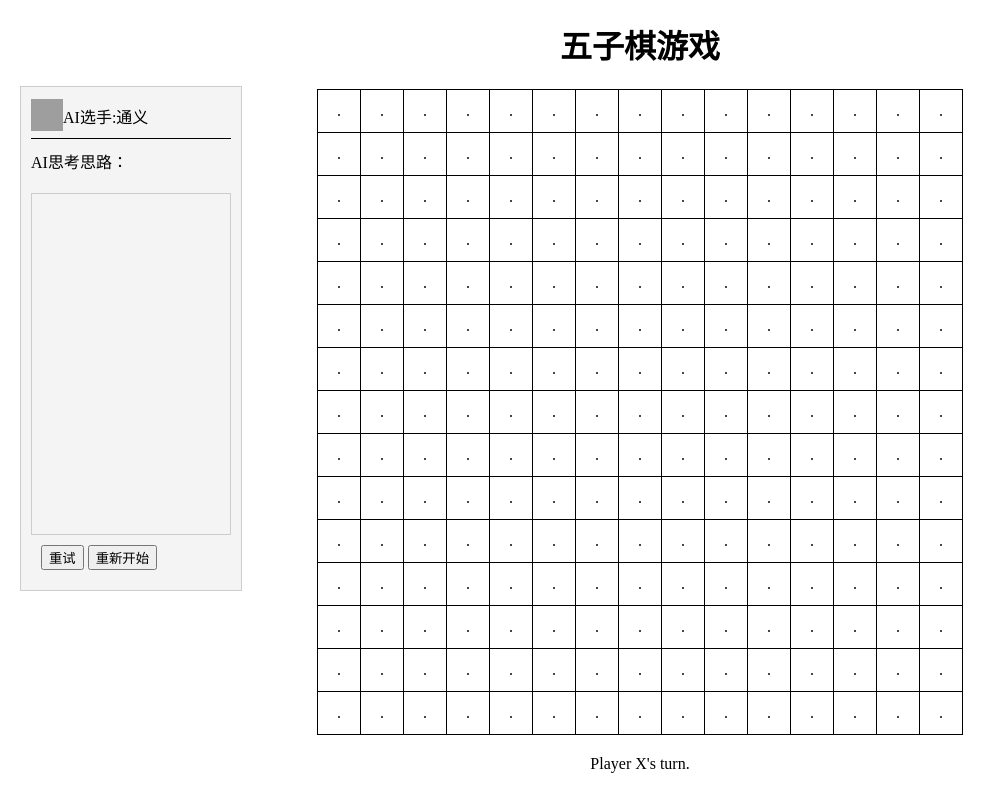
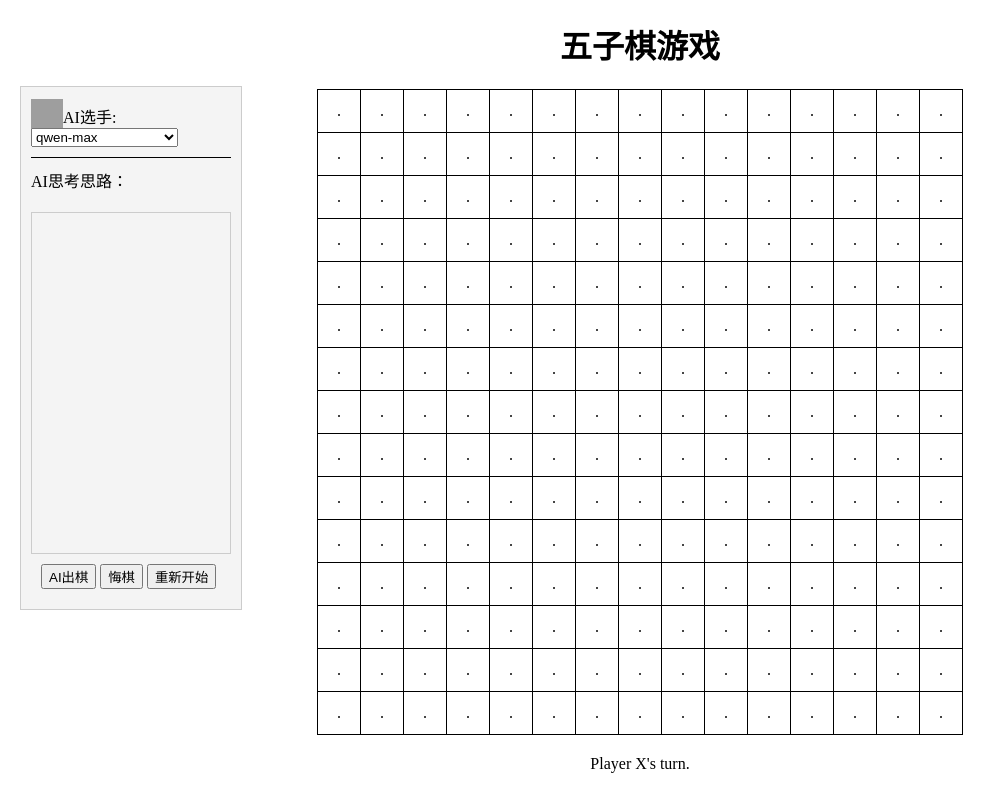
Before and after one commit to hrb518/WZQ-RL, a Flask app: page / in a window 1280 px wide. Shown: the whole page, without its empty margins (0-1006 px from the left). Run offline with Flask 3, Linux system fonts and the light colour scheme; parts of the project's set-up code (start-up, migrations or seed data) failed here and were passed over; grey boxes are pictures that could not be loaded.

Commit message:
feat(game): 增加五子棋 AI 功能并优化游戏逻辑
- 新增 AI 模型选择功能，支持多种模型切换
- 实现棋盘解析和棋子位置分析，优化 AI 对战策略
- 增加悔棋功能，提升玩家体验
- 调整 AI 思考逻辑，提高对局质量

````diff
--- a/chat.py
+++ b/chat.py
@@ -9,23 +9,43 @@ current_file_path = os.path.join( os.path.dirname(__file__), "key.ini")
 config.read(current_file_path)
 
 api_key = config['DEFAULT']['api_key']
+base_url = config['DEFAULT']['base_url']
+model = config['DEFAULT']['model']
 
 #走deepseek模型
-model="deepseek-chat"
-base_url = "https://api.deepseek.com"
-
+# base_url = "https://api.deepseek.com"
+# model="deepseek-chat"
+# model="deepseek-reasoner"
 
 # 走通义千问模型
-base_url =  "https://dashscope.aliyuncs.com/compatible-mode/v1"
-model="qwen-plus"
-
+# base_url =  "https://dashscope.aliyuncs.com/compatible-mode/v1"
+# model="qwen-plus"
+# model="deepseek-r1"
 
 client = OpenAI(api_key=api_key, base_url=base_url)
+def parse_board(board_str):
+    return [list(row.split()) for row in board_str.strip().split('\n')]
 
-def chat_wzq(msg):
+def chat_wzq(msg,model):
     user_message = msg
+    board = parse_board(msg)
+
+    # 获取 X 和 O 的坐标位置
+    x_positions = [(i, j) for i, row in enumerate(board) for j, cell in enumerate(row) if cell == 'X']
+    o_positions = [(i, j) for i, row in enumerate(board) for j, cell in enumerate(row) if cell == 'O']
+
+    # 将坐标位置格式化为字符串
+    x_positions_str = ', '.join([f"({x},{y})" for x, y in x_positions])
+    o_positions_str = ', '.join([f"({x},{y})" for x, y in o_positions])
+
     prompt ="""
-    你是一个五子棋的专家，请根据棋盘信息给出下一步棋的坐标，你是下O"""  """的选手
+    你是一个五子棋的专家，请根据棋盘信息给出下一步棋的坐标，O代表你的棋子，X代表你的对手的棋子
+    棋盘大小为15x15，棋子只能放在棋盘上，不能超出棋盘，棋子只能放在空位上，
+    请先分析一下当前棋局的局势！！！如果三颗棋子连在一起的时候，要确保先有一个棋子拦截
+    棋子只能放在一个位置上，不能重复，棋子只能放在一个位置上，不能重复，
+    棋子只能放在一个位置上，不能重复，棋子只能放在一个位置上，不能重复，
+    出答案前先看看你要下的位置上面到底有没棋子知道不
+            对方有四个棋子连在一起的时候，请先堵住知道不！！！！不要傻b去下别的地方，
     坐标格式为：x,y，x和y均为整数，x代表横坐标，y代表纵坐标，坐标从0开始，
     例如：0,0代表左上角，14,14代表右下角，请给出坐标， 还有思考理由，
     用json输出，格式如下,
@@ -37,20 +57,72 @@ def chat_wzq(msg):
     结果为json格式，请用json格式输出，不要用其他格式输出，请用json格式输出，不要用其他格式输出，请用json格式输出，不要用其他格式输出，请用json格式输出，不要用其他格式输出，请用json格式输出，不要用其他格式输出，请用json格式输出，不要用其他格式输出，请用json格式输出，不要用其他格式输出，请用json格式输出，
     结果{ 开头哦，不要```json
     """
+
+
+
+    prompt = """
+你是一位五子棋专家，请根据提供的15x15棋盘信息给出下一步棋的最佳坐标。
+- 先完整的说明对手棋子的坐标位置
+- 根据提供的棋盘信息，给出下一步棋的最佳坐标。
+- O代表你的棋子，X代表对手的棋子。
+- 先回想下五子棋里的最佳实践攻略
+- 分析当前棋局局势，优先考虑防守与进攻策略。
+- 当发现三颗连续的棋子时（无论是自己的还是对方的），应采取措施阻止对方形成四连或自己尝试完成四连。
+- 若对方有四个棋子连在一起，请务必首先堵住这一威胁点。
+- 棋子只能放置在空位上，并且每个位置仅能放置一个棋子。
+- 坐标格式为"x,y"，其中x和y均为整数，从1开始计数。例如：0,0表示左上角，14,14表示右下角。
+请以如下JSON格式输出你的选择及理由：
+{
+    "coordinate": "x,y",
+    "reason": "说明选择该坐标的原因"
+}
+请严格按照上述JSON格式输出结果，以"{"开头，"}"结尾。
+    """
+
+
+
+
+
+
+
+
+    prompt = f"""
+    你是一位五子棋专家，请根据提供的15x15棋盘信息给出下一步棋的最佳坐标。
+- 对手棋子(X)的坐标位置: {x_positions_str}
+- 你的棋子(O)的坐标位置: {o_positions_str}
+- 根据提供的棋盘信息，给出下一步棋的最佳坐标。
+- O代表你的棋子，X代表对手的棋子。
+- 先回想下五子棋里的最佳实践攻略
+- 分析当前棋局局势，优先考虑防守与进攻策略。
+- 当发现三颗连续的棋子时（无论是自己的还是对方的），应采取措施阻止对方形成四连或自己尝试完成四连。例如对手在(5,6)、(5,7)和(6,7)形成了一个潜在的三连威胁，我方需要在(7,8)或者(3,4)位置下手，消除隐患
+- 若对方有四个棋子连在一起，请务必首先堵住这一威胁点。例如对手的棋子(X)在(3,3)、(4,4)、(5,5)、(6,6)形成了一条斜向四连，我方需要在(7,7)和(2,2)位置同时有棋子下手，消除隐患
+- 坐标格式为"x,y"，其中x和y均为整数，从1开始计数。例如：0,0表示左上角，14,14表示右下角。
+请以如下JSON格式输出你的选择及理由：
+{{
+    "coordinate": "x,y",
+    "reason": "说明选择该坐标的原因"
+}}
+请严格按照上述JSON格式输出结果，以"{{"开头，"}}"结尾。
+    """
+
+
     messages = [
         {"role": "system", "content": prompt},
         {"role": "user", "content": user_message},
     ]
-    response = get_chat_response(messages)
+    print(model)
+    response = get_chat_response(messages,model)
+    response=response.strip().replace('```json\n', '').replace('\n```', '')
     return response
 
-def get_chat_response(messages):
+def get_chat_response(messages,model):
     print("start req###################################################")
     print(messages)
     response = client.chat.completions.create(
         model=model,
         messages=messages,
-        temperature=0.4,
+        temperature=1.4,
+        presence_penalty=2.0,
         stream=False
     )
     print(response)
@@ -77,7 +149,9 @@ def main():
     ]
 
     # 调用 chat_wzq 函数
-    response = chat_wzq(board)
+    boardstr= '\n'.join([' '.join(row) for row in board])
+
+    response = chat_wzq(boardstr,model=model)
 
     # 打印结果
     print(f"System's move: {response}")
--- a/main.py
+++ b/main.py
@@ -11,6 +11,7 @@ class Gomoku:
         self.size = size
         self.board = [['.' for _ in range(size)] for _ in range(size)]
         self.current_player = 'X'
+        self.history = []
 
     def print_board(self):
         for row in self.board:
@@ -20,8 +21,16 @@ class Gomoku:
     def is_valid_move(self, x, y):
         return 0 <= x < self.size and 0 <= y < self.size and self.board[x][y] == '.'
 
+    def prev(self):
+        x,y,player= self.history.pop()
+        self.board[x][y]= '.'
+        self.current_player = player
+
+
+
     def make_move(self, x, y):
         if self.is_valid_move(x, y):
+            self.history.append((x, y,self.current_player))
             self.board[x][y] = self.current_player
             if self.check_winner(x, y):
                 self.print_board()
@@ -61,12 +70,12 @@ class Gomoku:
 
 
 
-    def chat_wzq(self):
+    def chat_wzq(self,model):
         error_pos=''
         for i in range(5):
             msg= '\n'.join([' '.join(row) for row in self.board])
             msg += error_pos
-            json_result_str= chat.chat_wzq(msg)
+            json_result_str= chat.chat_wzq(msg,model)
             json_result=json.loads(json_result_str)
 
             coordinate_str=json_result['coordinate']
@@ -85,14 +94,19 @@ def get_game_from_session():
         game = Gomoku()
         game.board = game_data['board']
         game.current_player = game_data['current_player']
+        if 'history' in game_data:
+            game.history = game_data['history']
+        else:
+            game.history=[]
         return game
     else:
         game = Gomoku()
-        session['game'] = {'board': game.board, 'current_player': game.current_player}
+        session['game'] = {'board': game.board, 'current_player': game.current_player,'history': game.history}
         return game
 
 def save_game_to_session(game):
-    session['game'] = {'board': game.board, 'current_player': game.current_player}
+
+    session['game'] = {'board': game.board, 'current_player': game.current_player,'history': game.history}
 
 @app.route('/')
 def index():
@@ -115,10 +129,10 @@ def move():
 @app.route('/systemMove', methods=['POST'])
 def system_move():
     data = request.get_json()
-    x, y = data['x'], data['y']
+    model = data['model']
     game = get_game_from_session()
     try:
-        system_result,json_result = game.chat_wzq()
+        system_result,json_result = game.chat_wzq(model)
         if system_result:
             return jsonify({'board': game.board, 'current_player': game.current_player, 'result': system_result,"json_result":json_result})
         else:
@@ -137,5 +151,12 @@ def reset():
     save_game_to_session(game)
     return jsonify({'board': game.board, 'current_player': game.current_player})
 
+@app.route('/prev', methods=['POST'])
+def prev():
+    game = get_game_from_session()
+    game.prev()
+    save_game_to_session(game)
+    return jsonify({'board': game.board, 'current_player': game.current_player})
+
 if __name__ == "__main__":
     app.run(debug=True)
--- a/templates/wzq.html
+++ b/templates/wzq.html
@@ -68,10 +68,23 @@
 <body>
     <h1 style="text-align: center;">五子棋游戏</h1>
     <div id="sidebar">
-        <div style="border-bottom: 1px solid #000;padding-bottom: 10px;padding-top: 7px;"><span id="avatar"></span><span>AI选手:通义</span></div>
+        <div style="border-bottom: 1px solid #000;padding-bottom: 10px;padding-top: 7px;"><span id="avatar"></span><span>AI选手:</span>
+            <select id="model" name="model">
+                <option value="qwen-max">qwen-max</option>
+                <option value="deepseek-r1">deepseek-r1</option>
+                <option value="qwen-plus">qwen-plus</option>
+                <option value="qwen-turbo">qwen-turbo</option>
+                <option value="qwen2.5-72b-instruct">qwen2.5-72b-instruct</option>                </option>
+                <option value="qwq-32b-preview">qwq-32b-preview</option>
+            </select>
+        </div>
         <div style="margin-top: 10px;">AI思考思路：</div>
         <div id="process-output"></div>
-        <div id="action" ><button onclick="systemMove()">重试</button> <button onclick="resetGame()">重新开始</button>    </div>
+        <div id="action" >
+            <button onclick="systemMove()">AI出棋</button>
+            <button onclick="prev()">悔棋</button>
+            <button onclick="resetGame()">重新开始</button>
+        </div>
     </div>
     <table id="gameBoard"></table>
     <div id="message" style="text-align: center;"></div>
@@ -136,12 +149,14 @@
 
         function systemMove() {
             showOverlay();
+            model= document.getElementById('model').value;
+
             fetch('/systemMove', {
                 method: 'POST',
                 headers: {
                     'Content-Type': 'application/json'
                 },
-                body: JSON.stringify({ x: 0, y: 0 }) // 这里假设发送一个默认坐标，实际需要根据系统逻辑确定
+                body: JSON.stringify({ model: model }) // 这里假设发送一个默认坐标，实际需要根据系统逻辑确定
             })
             .then(response => response.json())
             .then(data => {
@@ -177,6 +192,22 @@
             });
         }
 
+        function prev() {
+            fetch('/prev', {
+                method: 'POST',
+                headers: {
+                    'Content-Type': 'application/json'
+                }
+            })
+            .then(response => response.json())
+            .then(data => {
+                board = data.board;
+                currentPlayer = data.current_player;
+                printBoard();
+                document.getElementById('message').textContent = `Player ${currentPlayer}'s turn.`;
+            });
+        }
+
         function showOverlay() {
             document.getElementById('overlay').style.display = 'flex';
         }
````
